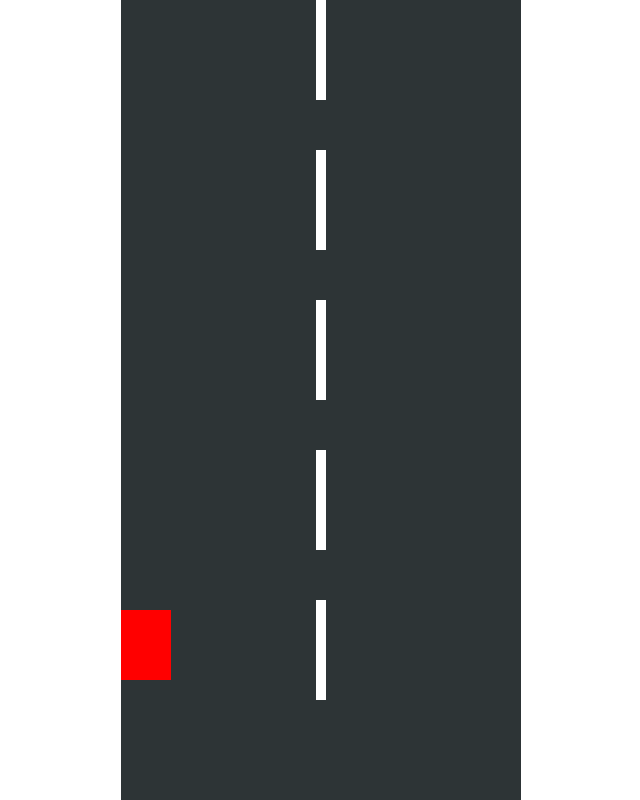
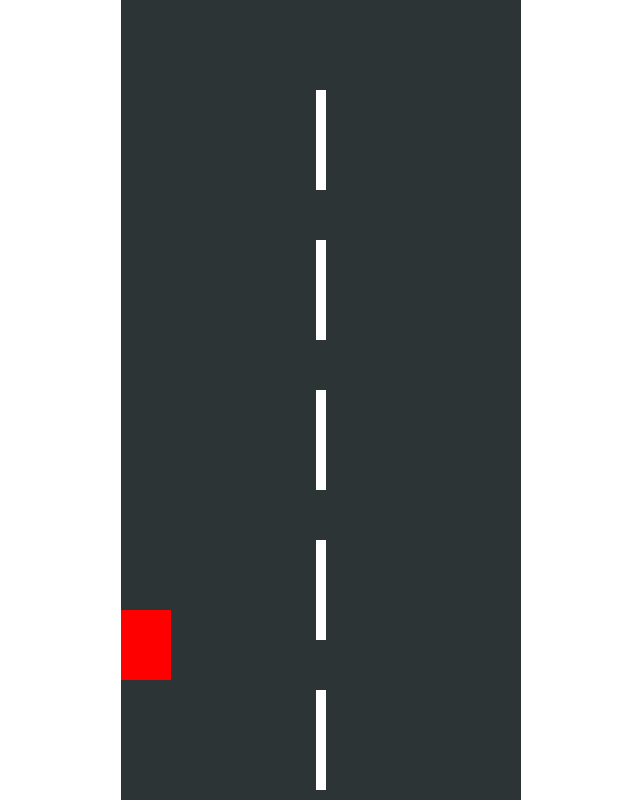
Before and after one commit to AniqJaved/Js-Game, a plain HTML site: page index.html in a window 1280 px wide. Both pictures are taken after a click on the element 640 px from the left and 27 px from the top of the page. Shown: the whole page, without its empty margins (319-959 px from the left). Drawn offline with Linux system fonts and the light colour scheme.

Commit message:
Moving animation of the roadlines added

```diff
--- a/index.html
+++ b/index.html
@@ -36,21 +36,37 @@
 
         function keyup(e){
             keys[e.key] = true;
-            console.log(keys);
         }
 
         function keydown(e){
             keys[e.key] = false;
-            console.log(keys);
+        }
+
+        // It is usd to animate the movement of the lines on the screen
+        function moveLines(){
+            let lines = document.querySelectorAll('.lines');
+
+            lines.forEach(function(item){
+                // This if statement checks that when the lines have reached the end of screen then we should
+                // start it all over again from the top.
+                if(item.y >= 700){
+                    item.y -= 750;
+                }
+
+                item.y += player.speed;
+                item.style.top = item.y + "px";
+                console.log(item);
+            })
         }
 
         function gamePlay(){
-            console.log('a');
             let car = document.querySelector('.car');
             let road = gameArea.getBoundingClientRect();
-            console.log(road.offsetLeft);
+
 
             if(player.start){
+
+                moveLines();
                 // Adding the movement key functionality. So first we take the top and left offset of the car and then
                 // we will be dynamically changing the top and left offset based on the arrow key pressed. Note that
                 // requestAnimationframe is necessary so that we can move between the fucntion back-forth. Otherwise
@@ -75,24 +91,25 @@
             gameArea.style.display = 'block';
             startScreen.style.display = 'none';
             player.start = true;
+            window.requestAnimationFrame(gamePlay);
 
 
+
+
+            for(let x = 0; x < 5; x++){
+                let roadlines = document.createElement('div');
+                roadlines.setAttribute('class','lines');
+                roadlines.y = (x*150);
+                roadlines.style.top = roadlines.y + "px";  // This line is added so it means that first line will be at the top 0 then next line will be made at 150px apart.
+                gameArea.appendChild(roadlines);
+            }
             let car = document.createElement('div');
             car.setAttribute('class','car');
             gameArea.appendChild(car);
 
-            for(let x = 0; x < 5; x +=1){
-                let roadlines = document.createElement('div');
-                roadlines.setAttribute('class','lines');
-                roadlines.style.top = (x*150) + "px";  // This line is added so it means that first line will be at the top 0 then next line will be made at 150px apart.
-                gameArea.appendChild(roadlines);
-            }
-
-
             player.x = car.offsetLeft;
             player.y = car.offsetTop;
 
-            window.requestAnimationFrame(gamePlay);
 
         }
 
```
